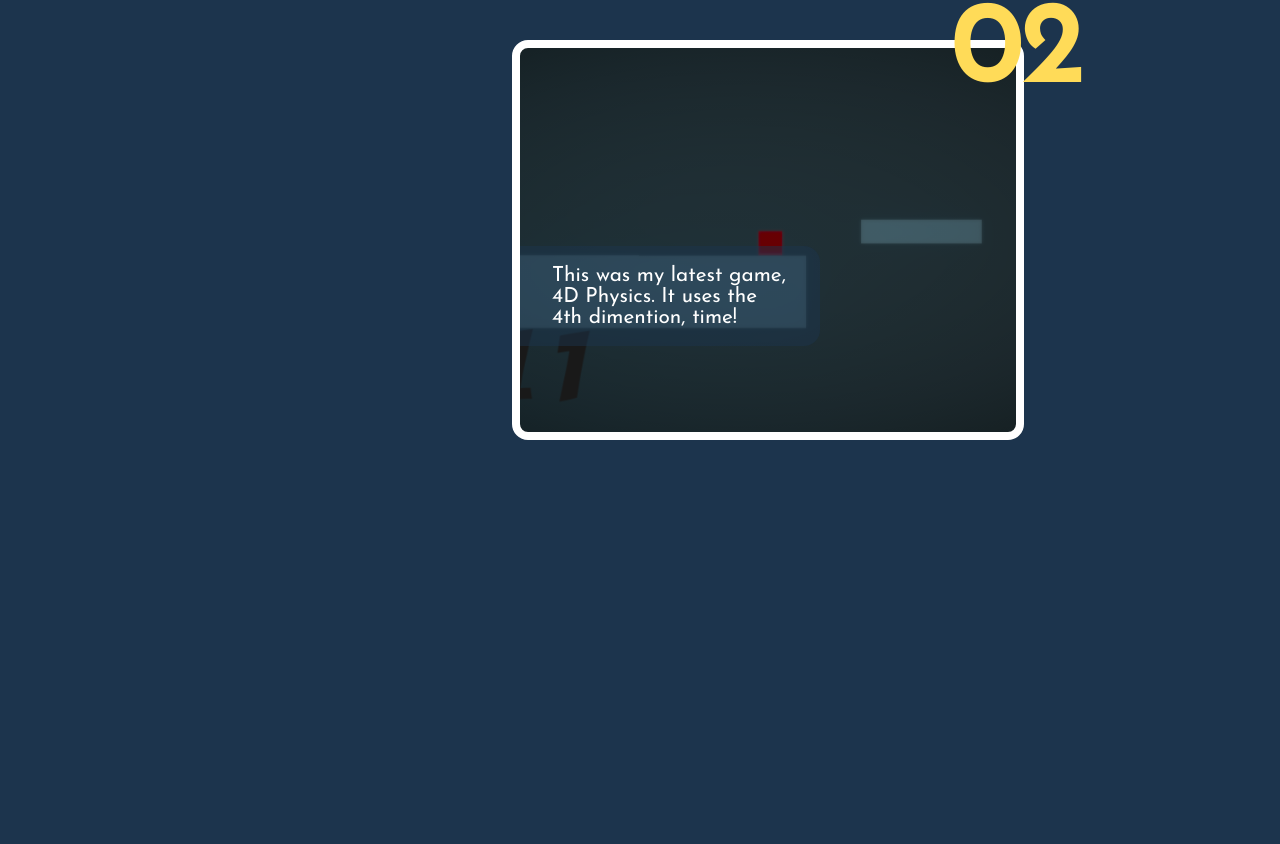
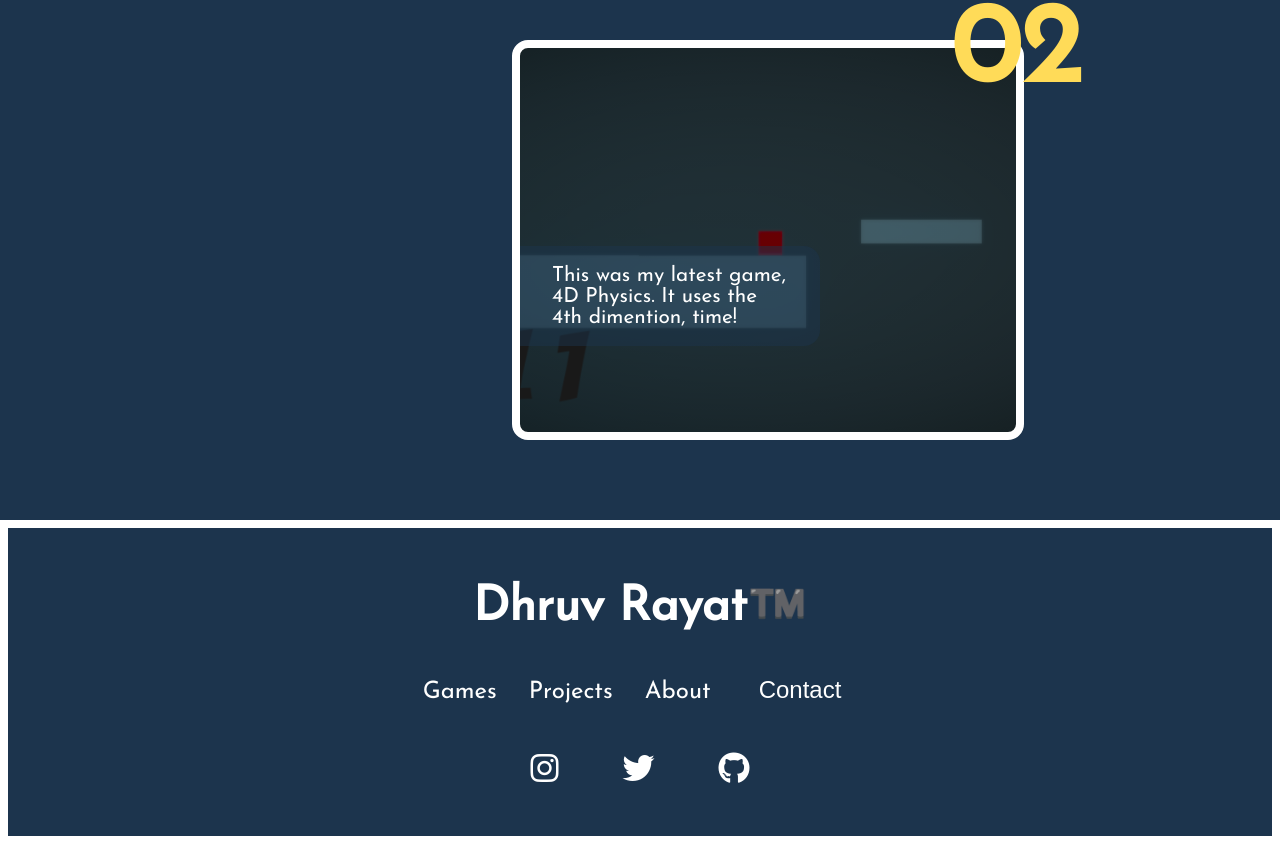
Before and after one commit to JeffleIncarnate/Dhruv-Website, a React (Vite) app: page /games in a window 1280 px wide. Shown: the part 1466-2310 px from the top of the page. Before the commit the page ends 1986 px from the top, so only its background shows below. Built offline with nearby package versions, Linux system fonts and the light colour scheme.

Commit message:
Update: Added the `Footer` component to the games.tsx layout

```diff
--- a/src/layouts/games.tsx
+++ b/src/layouts/games.tsx
@@ -2,6 +2,7 @@ import NavBar from "../components/navbar/navbar";
 import SplashOthers from "../components/splash/splashOthers/splashOthers";
 import Corners from "../components/corners/corners";
 import GamesMain from "../components/gamesMain/gamesmain";
+import Footer from "../components/footer/footer";
 
 import { useEffect } from "react";
 
@@ -15,6 +16,7 @@ export default function GamesPage() {
       <NavBar />
       <SplashOthers h1="Games" />
       <GamesMain />
+      <Footer />
     </>
   );
 }
```
